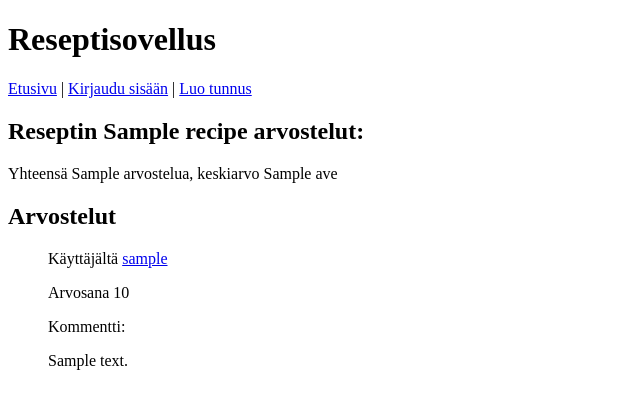
After one commit to m0ssse/recipe_app, a Flask app: template templates/show_reviews.html in a window 1280 px wide. The commit adds this page. Shown: the top 409 px of the page, without its empty margins (0-640 px from the left). Run offline with Flask 3, Linux system fonts and the light colour scheme; the template is opened without the code that fills it: most values are stand-ins (such as "Sample title", 1, 10 or a date in 2020).

Commit message:
Added pages to show the reviews for each recipe

```diff
--- a/app.py
+++ b/app.py
@@ -68,11 +68,18 @@ def new_recipe():
 
 @app.route("/recipe/<int:recipe_id>")
 def show_recipe(recipe_id):
-    recipe = recipes.get_recipe(recipe_id)
-
+    recipe = recipes.get_recipe(recipe_id)[0]
     steps = recipes.get_steps(recipe_id)
     ingredients = recipes.get_ingredients(recipe_id)
-    return render_template("show_recipe.html", recipe=recipe[0], steps=steps, ingredients=ingredients)
+    review_stats = recipes.get_review_statistics(recipe_id)
+    return render_template("show_recipe.html", recipe=recipe[0], steps=steps, ingredients=ingredients, stats=review_stats)
+
+@app.route("/reviews/<int:recipe_id>")
+def show_reviews(recipe_id):
+    recipe = recipes.get_recipe(recipe_id)[0]
+    review_stats = recipes.get_review_statistics(recipe_id)[0]
+    reviews = recipes.get_reviews(recipe_id)
+    return render_template("show_reviews.html", recipe=recipe, stats=review_stats, reviews=reviews)
 
 @app.route("/review_recipe/<int:recipe_id>", methods=["POST"])
 def review_recipe(recipe_id):
--- a/templates/show_recipe.html
+++ b/templates/show_recipe.html
@@ -2,7 +2,7 @@
 
 {% block title %}{{ recipe.recipe_name }}{% endblock %}
 {% block content %}
-<p>{{ recipe.recipe_name }}</p>
+<p>{{ recipe.recipe_name }} yhteensä {{ stats.N}} <a href="/reviews/{{ recipe.id }}">arvostelua</a></p>
 <p>Ainesosat:</p>
 <ul>
 {% for ingredient in ingredients %}
--- /dev/null
+++ b/templates/show_reviews.html
@@ -0,0 +1,18 @@
+{% extends "layout.html" %}
+
+{% block title %}{{ recipe.recipe_name }}{% endblock %}
+{% block content %}
+<h2>Reseptin {{ recipe.recipe_name }} arvostelut:</h2>
+<p>Yhteensä {{ stats.N }} arvostelua, keskiarvo {{ stats.ave }}</p>
+<h2>Arvostelut</h2>
+<ul>
+    {% for review in reviews %}
+    <div class="review">
+        <p>Käyttäjältä <a href="/user/{{ review.userid }}">{{ review.username }}</a></div></p>
+        <p>Arvosana {{ review.score }}</p>
+        <p>Kommentti:</p>
+        <p>{{ review.comment }} </p>
+    </div>
+    {% endfor %}
+</ul>
+{% endblock %}
```
Also changed, not shown: recipes.py (+12 -0 lines).
